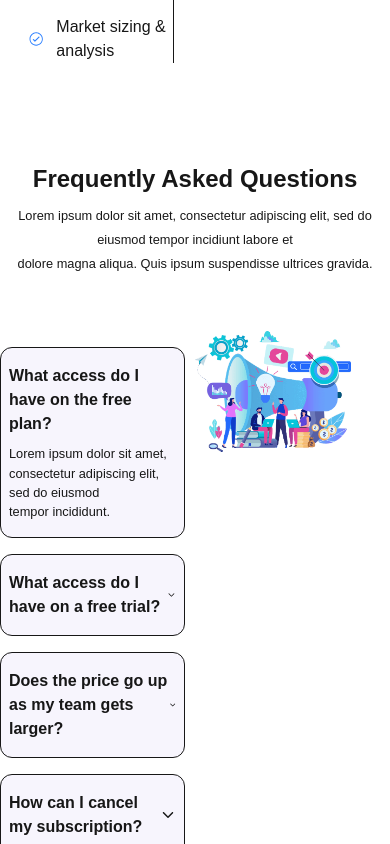
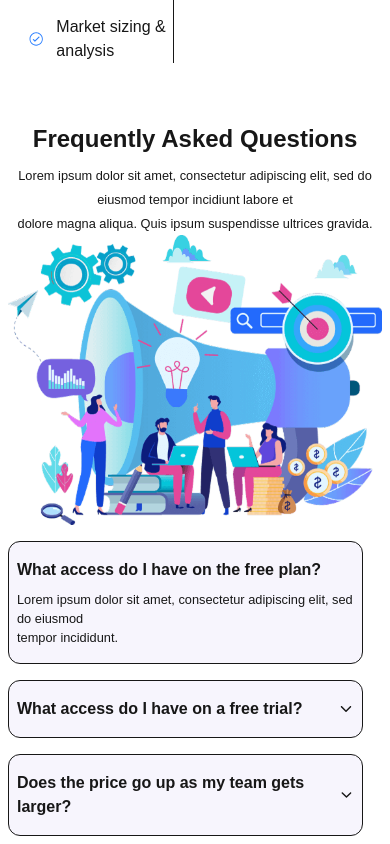
Before and after one commit to AnasAhmedFND/Bighlo, a Next.js app: page / in a window 390 px wide. Shown: the part 8660-9504 px from the top of the page. Built offline with nearby package versions, Linux system fonts and the light colour scheme; no server answers.

Commit message:
frequently setion responsive done

```diff
--- a/src/Compunents/Home/Frequently.jsx
+++ b/src/Compunents/Home/Frequently.jsx
@@ -15,16 +15,16 @@ const Frequently = () => {
 
 
     return (
-        <section className='container mx-auto py-10'>
+        <section className='container mx-auto md:py-10 md:pb-0 pb-5 md:px-0 px-2  '>
             <h2 className='text-center font-bold text-2xl '>Frequently Asked Questions</h2>
             <p className='text-center mt-2'> <small>
                 Lorem ipsum dolor sit amet, consectetur adipiscing elit, sed do eiusmod tempor incidiunt labore et <br />
                 dolore magna aliqua. Quis ipsum suspendisse ultrices gravida.
             </small> </p>
 
-            <div className=" flex justify-between mt-14 ">
+            <div className=" md:flex md:justify-between md:mt-14 flex flex-col-reverse ">
                 {/* left-div */}
-                <div className=" w-[50%]">
+                <div className=" md:w-[50%]">
                     {/* one */}
                     <div className="border py-4 px-2 rounded-xl mt-4 bg-[#F7F5FD] w-[95%] ">
                         <h4 className='flex items-center justify-between font-bold'>What access do I have on the free plan?</h4>
@@ -124,8 +124,8 @@ const Frequently = () => {
                 </div>
 
                 {/* Right */}
-                <div className="  w-[50%] ">
-                    <img className='w-[80%] ' src="/home/faq.png" alt="" />
+                <div className="  md:w-[50%] ">
+                    <img className='md:w-[80%] ' src="/home/faq.png" alt="" />
                 </div>
             </div>
 
```
